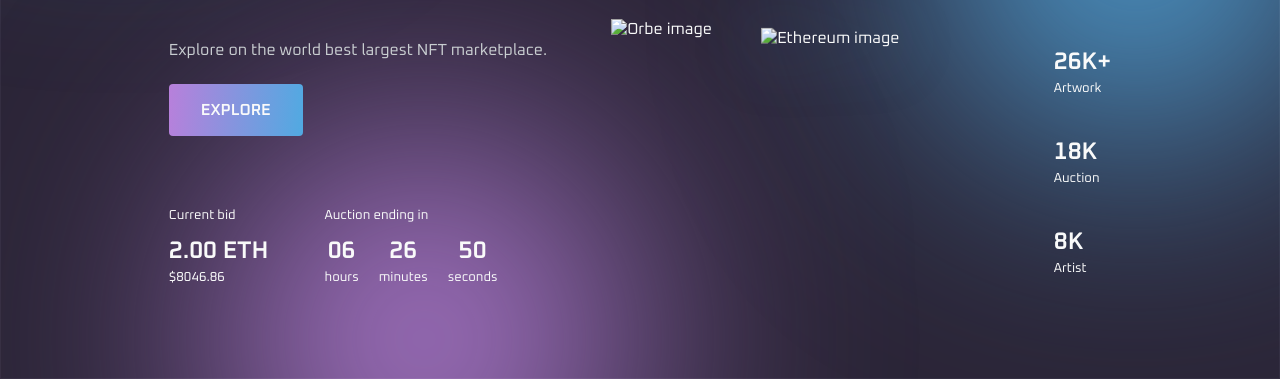
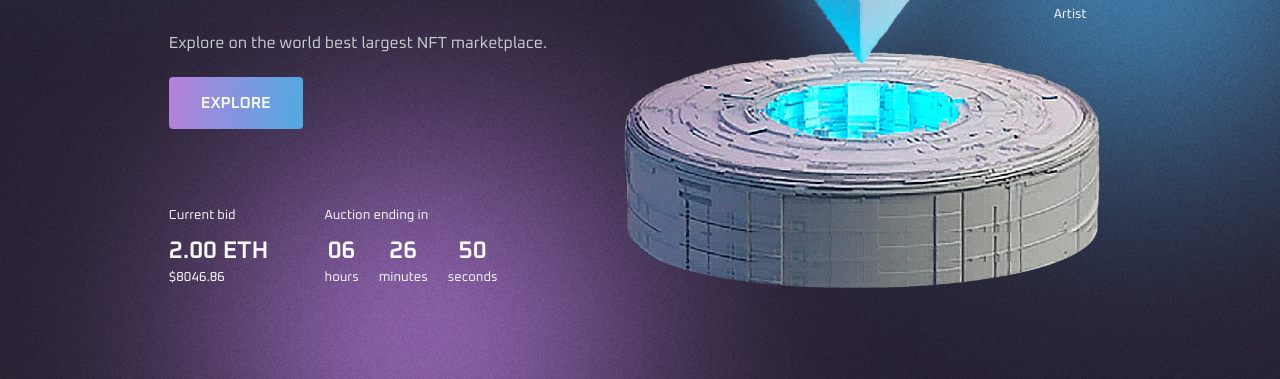
Before and after one commit to CleysonOlvr/nft-website, a plain HTML site: page index.html in a window 1280 px wide. Shown: the part 421-800 px from the top of the page. Drawn offline with nearby package versions, Linux system fonts and the light colour scheme; the site is published under a folder, as on GitHub Pages, so addresses that start at the root find nothing.

Commit message:
Update index.html
Fixing images

```diff
--- a/index.html
+++ b/index.html
@@ -43,7 +43,7 @@
                         <i class="ri-close-line"></i>
                     </div>
 
-                    <img src="assets/img/ethereum-img.png" alt="Ethereum image" class="nav__img">
+                    <img src="./assets/img/ethereum-img.png" alt="Ethereum image" class="nav__img">
                 </div>
 
                 <div class="nav__toggle" id="nav-toggle">
@@ -59,7 +59,7 @@
                 <div class="home__shape-small"></div>
                 <div class="home__shape-big-1"></div>
                 <div class="home__shape-big-2"></div>
-                <img src="/assets/img/shape-bg.png" alt="" class="home__shape-bg">
+                <img src="./assets/img/shape-bg.png" alt="" class="home__shape-bg">
 
 
                 <div class="home__container container">
@@ -78,10 +78,10 @@
                     <div class="home__group">
                         <div class="home__images">
                             <div class="home__img-eth">
-                                <img src="/assets/img/ethereum-img.png" alt="Ethereum image">
+                                <img src="./assets/img/ethereum-img.png" alt="Ethereum image">
                             </div>
                             <div class="home__img-orbe">
-                                <img src="/assets/img/orbe-img.png" alt="Orbe image">
+                                <img src="./assets/img/orbe-img.png" alt="Orbe image">
                             </div>
                         </div>
 
```
